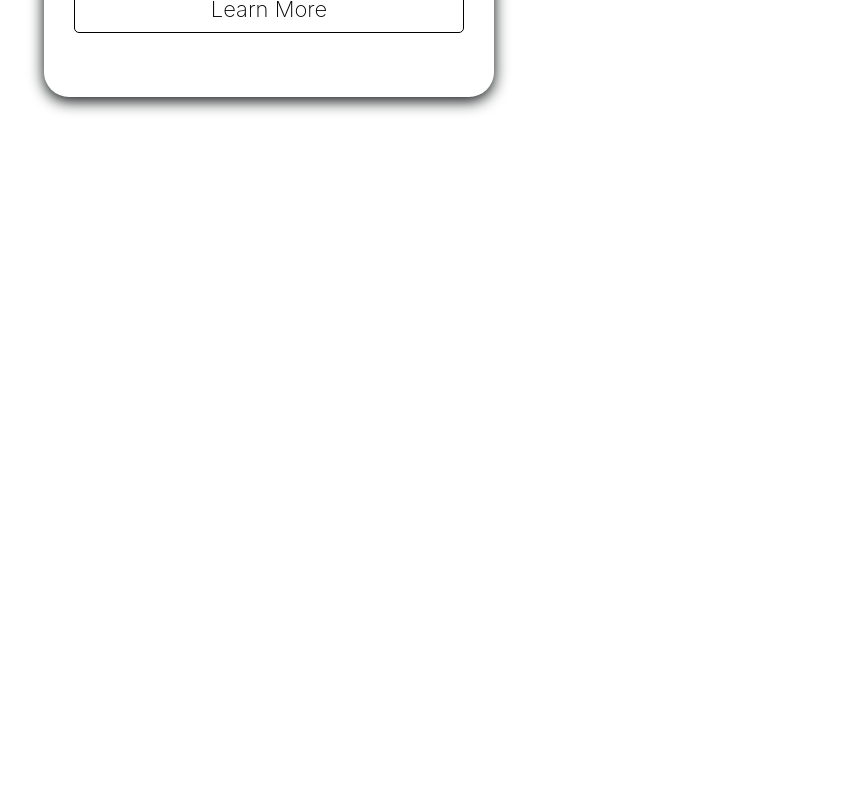
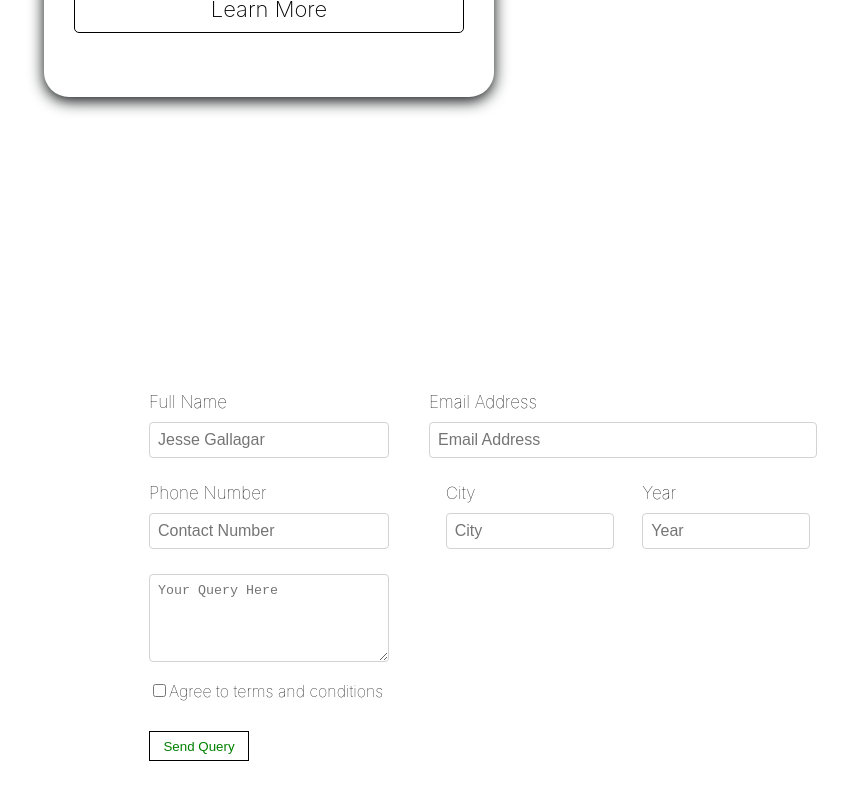
Before and after one commit to NoveshGautam/prathamIO, a React (Create React App) app: page / in a window 1280 px wide. Shown: the part 1448-2248 px from the top of the page, without its empty margins (371-1219 px from the left). Before the commit the page ends 1640 px from the top, so only its background shows below. Built offline with nearby package versions, Linux system fonts and the light colour scheme.

Commit message:
creating from

```diff
--- a/src/App.js
+++ b/src/App.js
@@ -1,14 +1,14 @@
 import React from 'react';
 import AddTodo from './AddTodo';
 import Card from './Card';
-
+import Form from './Form'
 function App() {
   return (
     <div>
 
       <AddTodo />
       <Card/>
-
+      <Form/>
     </div>
   );
 }
--- /dev/null
+++ b/src/Form.js
@@ -0,0 +1,230 @@
+import React from "react";
+import { Formik, Field, Form } from "formik";
+
+const MyForm = () => {
+  const initialValues = {
+    FullName: "",
+    Email: "",
+    Contact: "",
+    City: "",
+    year: "",
+    Query: "",
+  };
+
+  const handleSubmit = async (values, { resetForm }) => {
+    await new Promise((r) => setTimeout(r, 1000));
+    alert(JSON.stringify(values, null, 2));
+    resetForm();
+  };
+
+  return (
+    <div style={styles.body}>
+      <div style={styles.Container}>
+        <Formik initialValues={initialValues} onSubmit={handleSubmit}>
+          <Form>
+            <div style={styles.rowContainer}>
+              <div style={styles.fieldContainer}>
+                <label
+                  htmlFor="FullName"
+                  style={{ ...styles.labelStyles, fontSize: "17px" }}
+                >
+                  Full Name
+                </label>
+                <Field
+                  name="FullName"
+                  placeholder="Jesse Gallagar"
+                  style={{ ...styles.fullNameField, fontSize: "16px" }}
+                />
+              </div>
+
+              <div style={styles.fieldContainer}>
+                <label
+                  htmlFor="Email"
+                  style={{
+                    ...styles.labelStyles,
+                    fontSize: "17px",
+                    marginLeft: "-90px",
+                  }}
+                >
+                  Email Address
+                </label>
+                <Field
+                  name="Email"
+                  placeholder="Email Address"
+                  style={{
+                    ...styles.emailField,
+                    fontSize: "16px",
+                    marginLeft: "-90px",
+                  }}
+                />
+              </div>
+            </div>
+
+            <div style={styles.rowContainer}>
+              <div style={styles.fieldContainer}>
+                <label
+                  htmlFor="Contact"
+                  style={{ ...styles.labelStyles, fontSize: "17px" }}
+                >
+                  Phone Number
+                </label>
+                <Field
+                  name="Contact"
+                  placeholder="Contact Number"
+                  style={{ ...styles.contactField, fontSize: "16px" }}
+                />
+              </div>
+
+              <div style={styles.fieldContainer}>
+                <label
+                  htmlFor="City"
+                  style={{
+                    ...styles.labelStyles,
+                    fontSize: "17px",
+                    marginLeft: "50px",
+                  }}
+                >
+                  City
+                </label>
+
+                <Field
+                  name="City"
+                  placeholder="City"
+                  style={{ ...styles.cityField, fontSize: "16px" }}
+                />
+              </div>
+
+              <div style={styles.fieldContainer}>
+                <label
+                  htmlFor="year"
+                  style={{ ...styles.labelStyles, fontSize: "17px" }}
+                >
+                  Year
+                </label>
+                <Field
+                  name="year"
+                  placeholder="Year"
+                  style={{ ...styles.yearField, fontSize: "16px" }}
+                />
+              </div>
+            </div>
+            <div>
+              <Field
+                name="Query"
+                placeholder="Your Query Here"
+                component="textarea"
+                style={styles.queryField}
+              />
+            </div>
+
+            <div style={styles.fieldContainer}>
+              <label style={styles.labelStyles}>
+                <Field type="checkbox" name="AgreeToTerms" />
+                Agree to terms and conditions
+              </label>
+            </div>
+
+            <div>
+              <button type="submit" style={styles.buttonStyles}>
+                Send Query
+              </button>
+            </div>
+          </Form>
+        </Formik>
+      </div>
+    </div>
+  );
+};
+
+const styles = {
+  body: {
+    display: "flex",
+    justifyContent: "center",
+    alignItems: "center",
+    height: "100vh",
+  },
+  Container: {
+    width: "80%",
+    maxWidth: "800px",
+    height: "auto",
+    minHeight: "400px",
+    padding: "20px",
+    marginLeft: "500px",
+  },
+  rowContainer: {
+    display: "flex",
+    justifyContent: "space-between",
+    marginBottom: "15px",
+  },
+  fieldContainer: {
+    flex: 1,
+    display: "flex",
+    flexDirection: "column",
+  },
+  labelStyles: {
+    fontWeight: "100",
+  },
+  fullNameField: {
+    padding: "8px",
+    border: "1px solid lightgray",
+    borderRadius: "4px",
+    marginBottom: "10px",
+    width: "60%",
+    marginTop: "10px",
+  },
+
+  emailField: {
+    padding: "8px",
+    border: "1px solid lightgray",
+    borderRadius: "4px",
+    marginBottom: "10px",
+    marginTop: "10px",
+    width: "370px",
+  },
+  contactField: {
+    padding: "8px",
+    border: "1px solid lightgray",
+    borderRadius: "4px",
+    marginBottom: "10px",
+    width: "90%",
+    marginTop: "10px",
+  },
+  cityField: {
+    padding: "8px",
+    border: "1px solid lightgray",
+    borderRadius: "4px",
+    marginBottom: "10px",
+    width: "150px",
+    marginTop: "10px",
+    marginLeft: "50px",
+  },
+  yearField: {
+    padding: "8px",
+    border: "1px solid lightgray",
+    borderRadius: "4px",
+    marginBottom: "10px",
+    width: "150px",
+    marginTop: "10px",
+  },
+  queryField: {
+    padding: "8px",
+    border: "1px solid lightgray",
+    borderRadius: "4px",
+    width: "30%",
+    resize: "vertical",
+    minHeight: "70px",
+    maxHeight: "800px",
+    marginBottom: "15px",
+  },
+  buttonStyles: {
+    background: "white",
+    padding: "6px",
+    color: "green",
+    width: "100px",
+    height: "30px",
+    border: "1px solid black",
+    marginTop: "30px",
+  },
+};
+
+export default MyForm;
```
